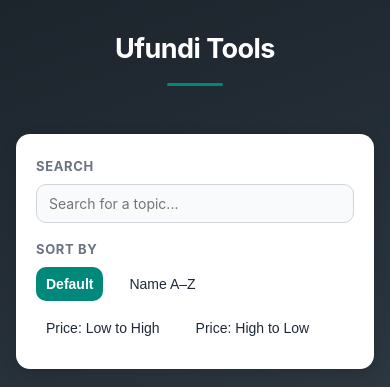
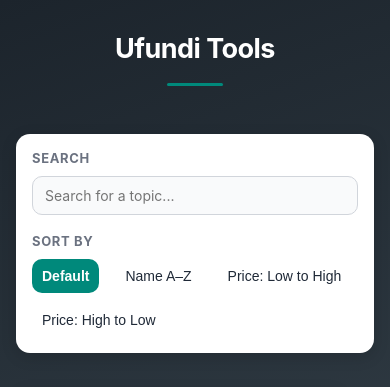
Before and after one commit to Alfie1653/ufunditools, a Flask app: page / in a window 390 px wide. Shown: the top 387 px of the page. Run offline with Flask 3, Linux system fonts and the light colour scheme; some libraries are stand-ins or nearby versions.

Commit message:
Search width on mobile

```diff
--- a/static/style.css
+++ b/static/style.css
@@ -700,6 +700,7 @@ h1::after {
     flex-wrap: wrap;
     align-items: center;
     gap: 10px 16px;
+    padding: 16px;
   }
   .sidebar h3 {
     width: 100%;
```
